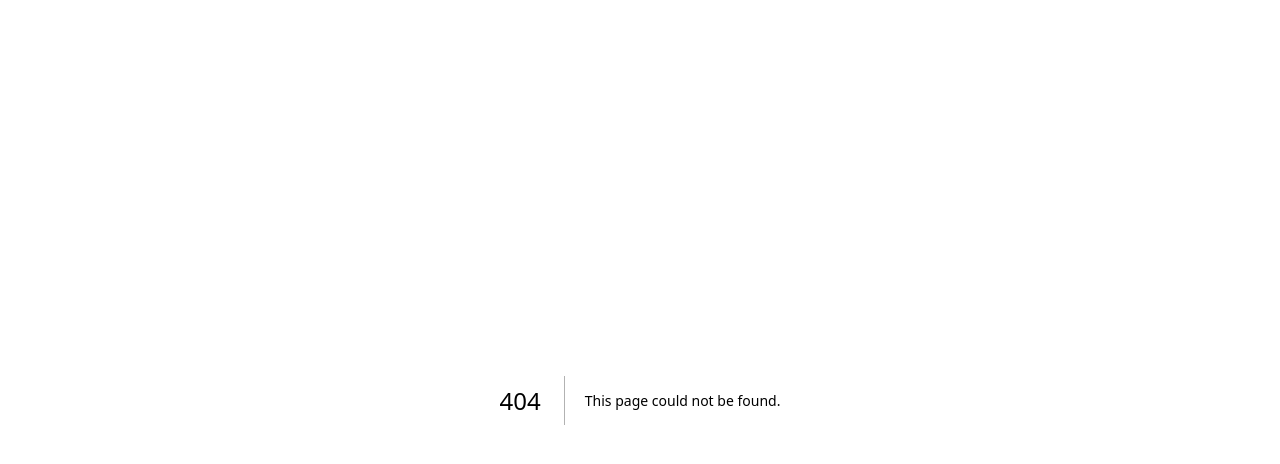
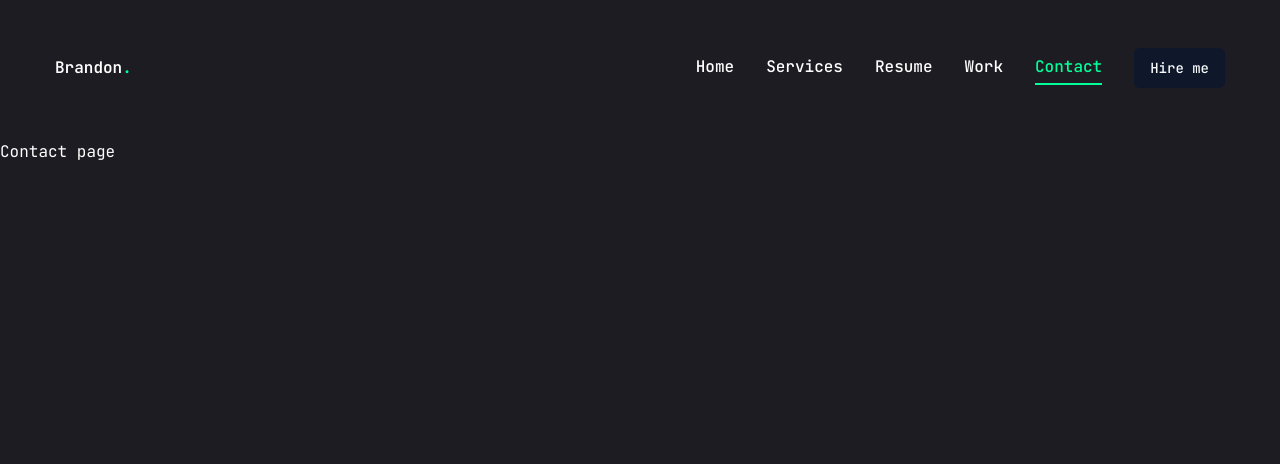
Before and after one commit to BrandonW1998/portfolio-react, a Next.js app: page /contact in a window 1280 px wide. Before the commit this address had no page. Shown: the top 464 px of the page. Built offline with nearby package versions, Linux system fonts and the light colour scheme.

Commit message:
added header w/ desktop nav bar

```diff
--- /dev/null
+++ b/app/contact/page.jsx
@@ -0,0 +1,5 @@
+const Contact = () => {
+  return <div>Contact page</div>;
+};
+
+export default Contact;
--- a/app/globals.css
+++ b/app/globals.css
@@ -1,3 +1,9 @@
 @tailwind base;
-  @tailwind components;
-  @tailwind utilities;
+@tailwind components;
+@tailwind utilities;
+
+@layer base {
+  body {
+    @apply font-primary bg-primary text-white leading-loose;
+  }
+}
--- a/app/layout.jsx
+++ b/app/layout.jsx
@@ -1,7 +1,14 @@
-import { Inter } from "next/font/google";
+import { JetBrains_Mono } from "next/font/google";
 import "./globals.css";
 
-const inter = Inter({ subsets: ["latin"] });
+// Components
+import Header from "@/components/Header";
+
+const jetbrainsMono = JetBrains_Mono({
+  subsets: ["latin"],
+  weight: ["100", "200", "300", "400", "500", "600", "700", "800"],
+  variable: "--font-jetbrainsMono",
+});
 
 export const metadata = {
   title: "Create Next App",
@@ -11,7 +18,10 @@
 export default function RootLayout({ children }) {
   return (
     <html lang="en">
-      <body className={inter.className}>{children}</body>
+      <body className={jetbrainsMono.variable}>
+        <Header></Header>
+        {children}
+      </body>
     </html>
   );
 }
--- /dev/null
+++ b/app/resume/page.jsx
@@ -0,0 +1,5 @@
+const Resume = () => {
+  return <div>Resume page</div>;
+};
+
+export default Resume;
--- /dev/null
+++ b/app/services/page.jsx
@@ -0,0 +1,5 @@
+const Services = () => {
+  return <div>Services page</div>;
+};
+
+export default Services;
--- /dev/null
+++ b/app/work/page.jsx
@@ -0,0 +1,5 @@
+const Work = () => {
+  return <div>Work page</div>;
+};
+
+export default Work;
--- /dev/null
+++ b/components/Header.jsx
@@ -0,0 +1,33 @@
+import Link from "next/link";
+import { Button } from "./ui/button";
+
+// Components
+import Nav from "./Nav";
+
+const Header = () => {
+  return (
+    <header className="py-8 xl:py-12 text-white">
+      <div className="container mx-auto flex justify-between items-center">
+        {/* Logo */}
+        <Link href="/">
+          <h1 className="text-4x1 font-semibold">
+            Brandon<span className="text-accent">.</span>
+          </h1>
+        </Link>
+
+        {/* Desktop nav & hire me button*/}
+        <div className="hidden xl:flex items-center gap-8">
+          <Nav></Nav>
+          <Link href="/contact">
+            <Button>Hire me</Button>
+          </Link>
+        </div>
+
+        {/* Mobile nav */}
+        <div className="xl:hidden">Mobile nav</div>
+      </div>
+    </header>
+  );
+};
+
+export default Header;
--- /dev/null
+++ b/components/Nav.jsx
@@ -0,0 +1,50 @@
+"use client";
+
+import Link from "next/link";
+import { usePathname } from "next/navigation";
+
+const links = [
+  {
+    name: "home",
+    path: "/",
+  },
+  {
+    name: "services",
+    path: "/services",
+  },
+  {
+    name: "resume",
+    path: "/resume",
+  },
+  {
+    name: "work",
+    path: "/work",
+  },
+  {
+    name: "contact",
+    path: "/contact",
+  },
+];
+
+const Nav = () => {
+  const pathname = usePathname();
+  return (
+    <nav className="flex gap-8">
+      {links.map((link, index) => {
+        return (
+          <Link
+            href={link.path}
+            key={index}
+            className={`${
+              link.path === pathname && "text-accent border-b-2 border-accent"
+            } capitalize font-medium hover:text-accent transition-all`}
+          >
+            {link.name}
+          </Link>
+        );
+      })}
+    </nav>
+  );
+};
+
+export default Nav;
--- a/tailwind.config.js
+++ b/tailwind.config.js
@@ -2,21 +2,35 @@
 module.exports = {
   darkMode: ["class"],
   content: [
-    './pages/**/*.{js,jsx}',
-    './components/**/*.{js,jsx}',
-    './app/**/*.{js,jsx}',
-    './src/**/*.{js,jsx}',
+    "./pages/**/*.{js,jsx}",
+    "./components/**/*.{js,jsx}",
+    "./app/**/*.{js,jsx}",
+    "./src/**/*.{js,jsx}",
   ],
   prefix: "",
   theme: {
     container: {
       center: true,
-      padding: "2rem",
-      screens: {
-        "2xl": "1400px",
-      },
+      padding: "15px",
+    },
+    screens: {
+      sm: "640px",
+      md: "768px",
+      lg: "960px",
+      xl: "1200px",
+    },
+    fontFamily: {
+      primary: "var(--font-jetbrainsMono)",
     },
     extend: {
+      colors: {
+        primary: "#1c1c22",
+        accent: {
+          DEFAULT: "#00ff99",
+          hover: "00e187",
+        },
+      },
+
       keyframes: {
         "accordion-down": {
           from: { height: "0" },
@@ -34,4 +48,4 @@
     },
   },
   plugins: [require("tailwindcss-animate")],
-}
+};
```
